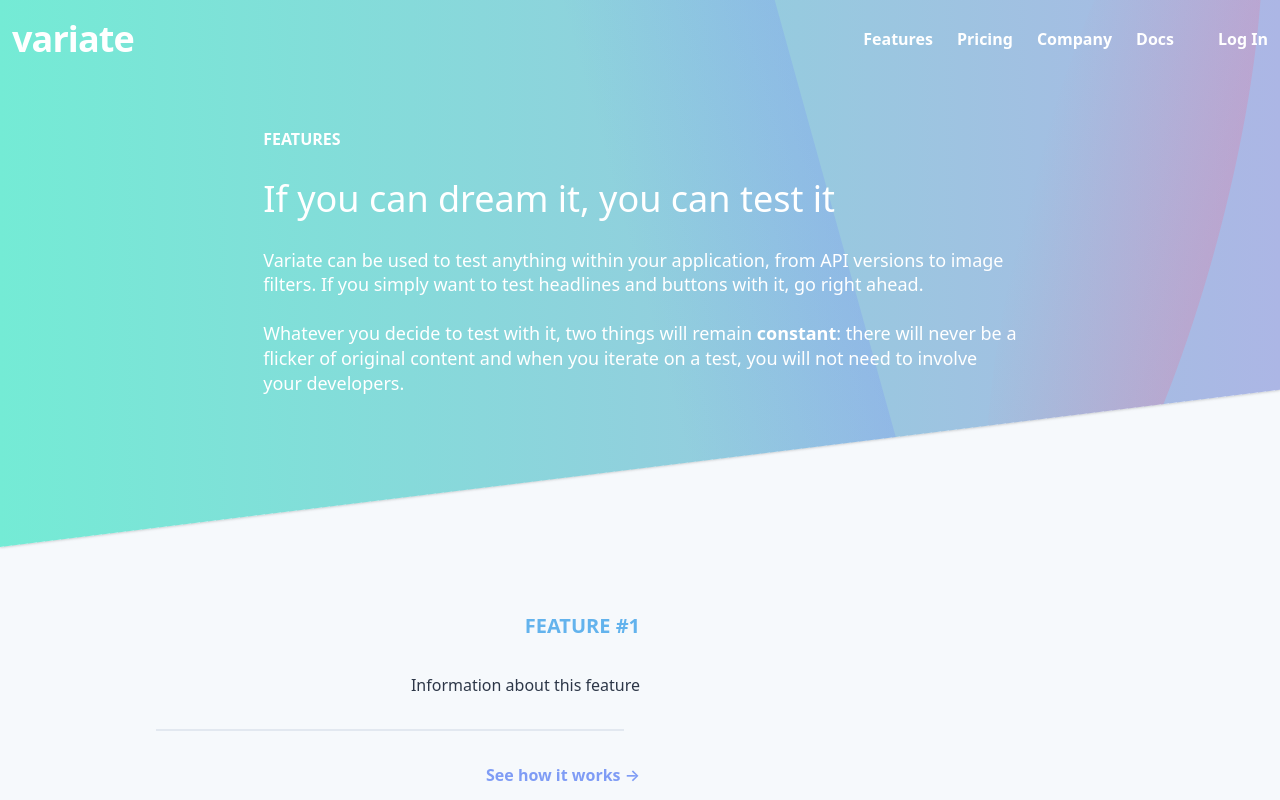
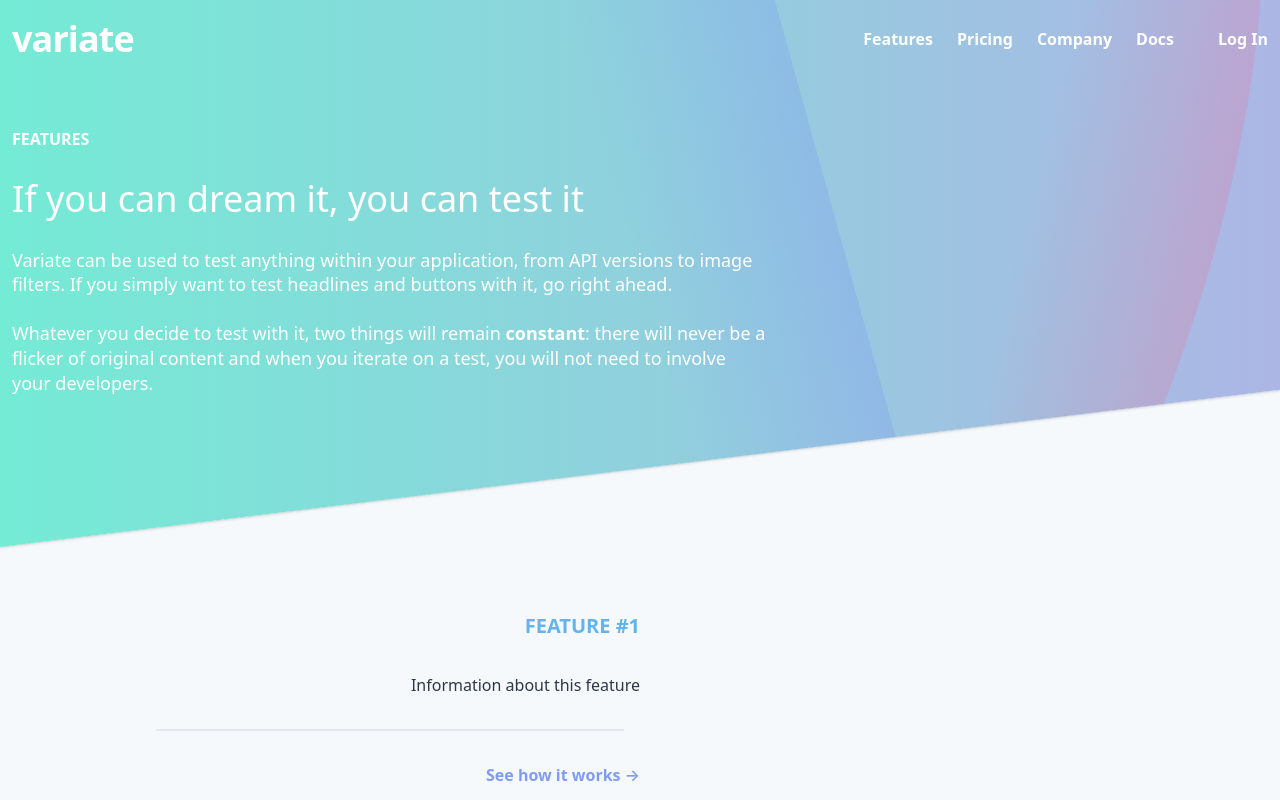
Before and after one commit to alhankeser/variate-vue-demo-issues, a Vue app: page /features in a window 1280 px wide. Shown: the top 800 px of the page. Built offline with nearby package versions, Linux system fonts and the light colour scheme.

Commit message:
Overflow fix

```diff
--- a/src/App.vue
+++ b/src/App.vue
@@ -17,7 +17,7 @@
 </script>
 
 <style>
-  html {
+  html, body {
     overflow-x: hidden;
   }
   body {
--- a/src/views/Home.vue
+++ b/src/views/Home.vue
@@ -127,7 +127,7 @@
             @apply items-start
         }
         main header .text-content {
-            @apply text-left mx-auto
+            @apply text-left
         }
         main header .text-content.with-image {
             max-width: 60%;
```
